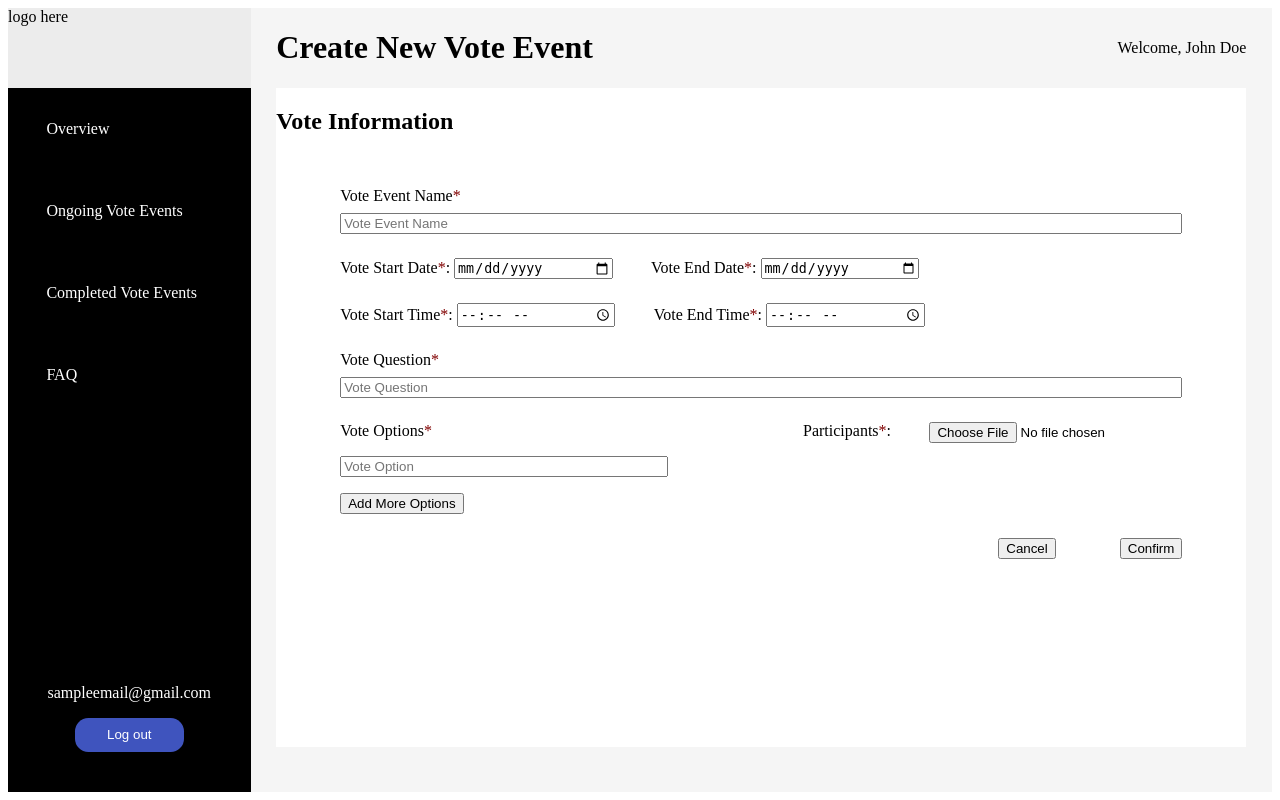
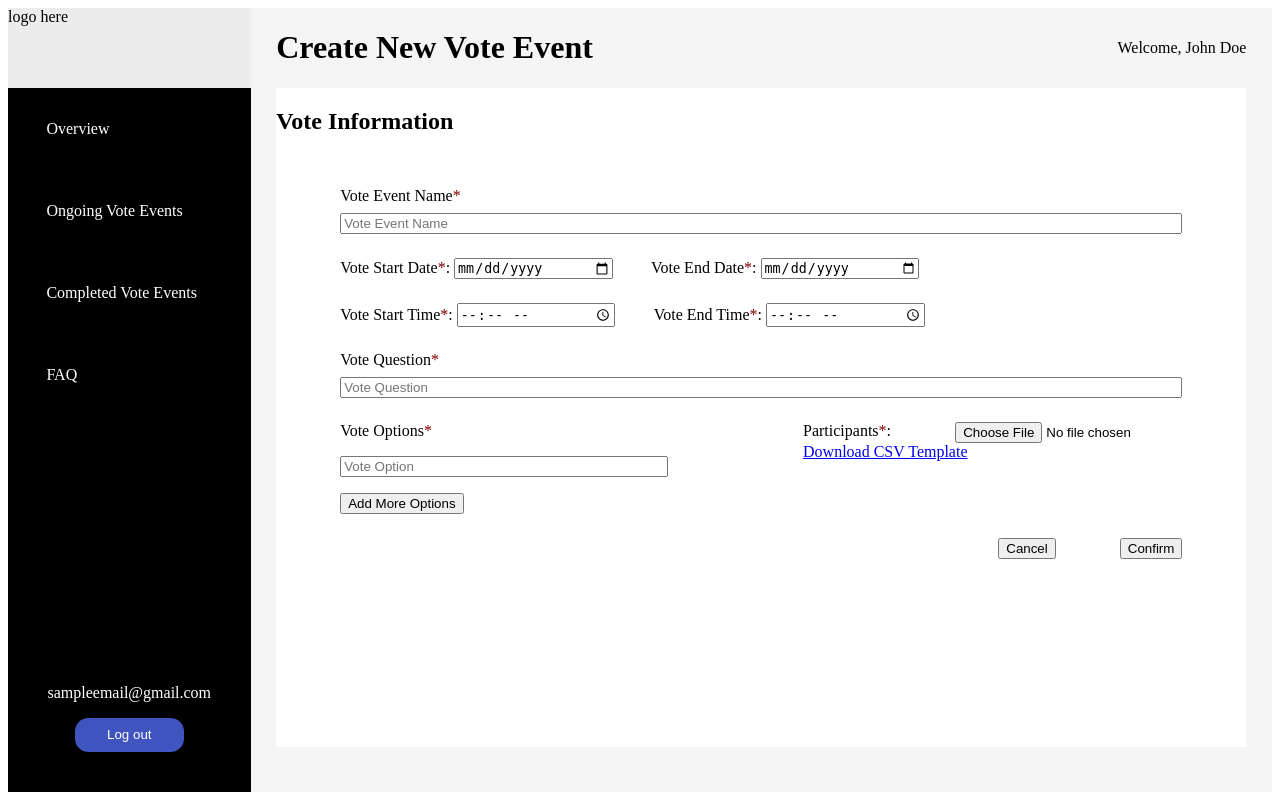
Before and after one commit to DylanCheong-tech/UOW-CSIT321-Project-Oct2022-March2023, a Django app: page /evoting/eventowner/createevent in a window 1280 px wide. Run offline with Django 4.2, Linux system fonts and the light colour scheme; the visitor is signed in with stand-in values (Sample User, id 1).

Commit message:
Voter Email CSV Template for Download Added

```diff
--- a/evoting/static/eventowner/css/voteevent_form.css
+++ b/evoting/static/eventowner/css/voteevent_form.css
@@ -49,6 +49,15 @@ div#content div#vote_event_form form span.options_and_file span#vote_options {
     row-gap: 2vh;
 }
 
+div#content div#vote_event_form form span.options_and_file span.voter_emails {
+    display: grid;
+    grid-template-columns: 30% 70%;
+}
+
+div#content div#vote_event_form form span.options_and_file span.voter_emails a {
+    grid-column: span 2;
+}
+
 div#content div#vote_event_form form span.options_and_file span.fields {
     display: flex;
     flex-flow: row;
--- a/evoting/static/eventowner/js/createvoteevent.js
+++ b/evoting/static/eventowner/js/createvoteevent.js
@@ -32,13 +32,19 @@ function removeOptions(event) {
     event.target.parentElement.remove();
 }
 
+document.addEventListener("DOMContentLoaded", () => {
+    // download voter email csv template csv file
+    content = "data:text/csv;charset=utf-8,Voter Name,Email\nAdam,adam@mail.com\nBrabara,brabara@mail.com"
+    document.getElementById("csv_downloader").href = encodeURI(content)
+})
+
 // preprocess the form data before submit
 function formSubmit(event) {
     options = document.querySelectorAll("input[name=voteOption]");
     options_str = ""
     // concat all the options to be submit
     options.forEach((option, index) => {
-        if(option.value.trim().length > 0){
+        if (option.value.trim().length > 0) {
             if (index == options.length - 1)
                 options_str += option.value
             else
--- a/evoting/templates/eventowner/createvoteevent.html
+++ b/evoting/templates/eventowner/createvoteevent.html
@@ -74,9 +74,10 @@
                 <button type="button" onclick="addOptions()">Add More Options</button>
             </span>
 
-            <span class="row_flex_flow">
+            <span class="row_flex_flow voter_emails">
                 <label>Participants<span class="red_asterisk">*</span>:</label>
                 <input type="file" name="voterEmail" accept=".csv" required />
+                <a id="csv_downloader" href="" target="_blank" download="Voter_Email_CSV">Download CSV Template</a>
             </span>
         </span>
 
```
